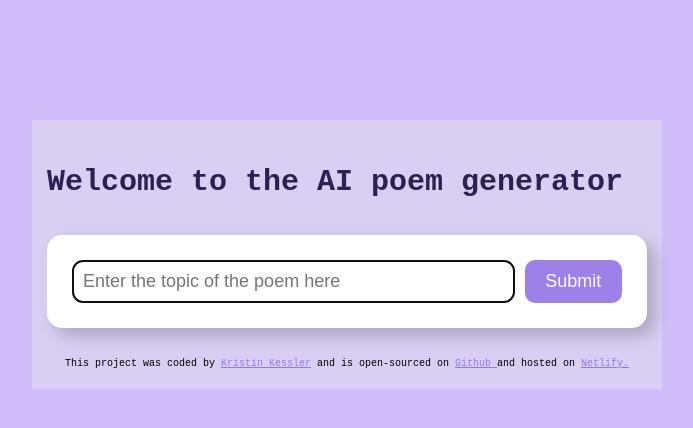
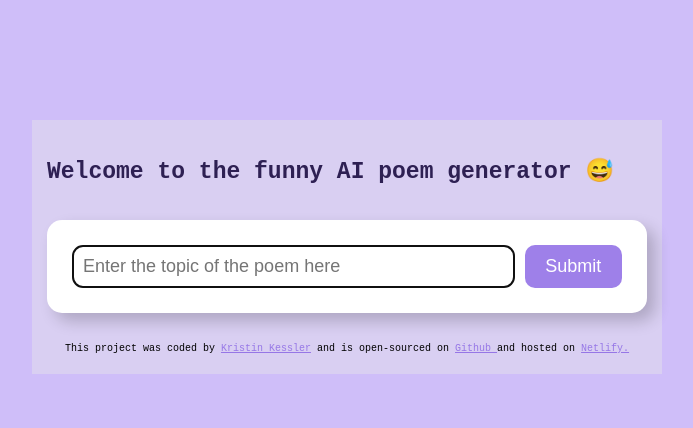
Before and after one commit to Krizz1103/poem-creator, a plain HTML site: page index.html in a window 1280 px wide. Shown: the whole page, without its empty margins (293-986 px from the left). Drawn offline with nearby package versions, Linux system fonts and the light colour scheme.

Commit message:
Updated h1

```diff
--- a/index.html
+++ b/index.html
@@ -12,7 +12,7 @@
   <body>
     <div class="container">
       <header>
-        <h1>Welcome to the AI poem generator</h1>
+        <h1>Welcome to the funny AI poem generator 😅</h1>
       </header>
 
       <main>
--- a/src/style.css
+++ b/src/style.css
@@ -5,7 +5,7 @@ body {
 
 h1 {
   font-weight: 800;
-  font-size: 30px;
+  font-size: 23px;
   line-height: 1.5;
   color: #2e2053;
 }
```
